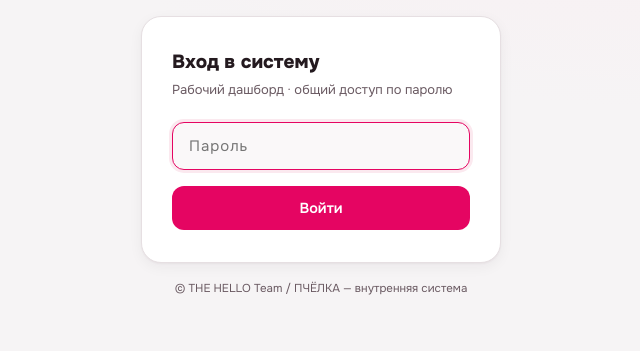
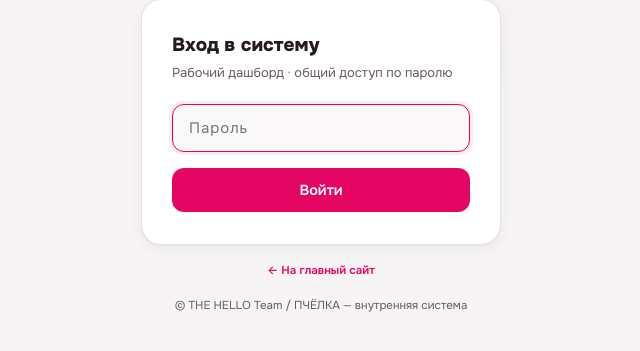
Before and after one commit to avnassonov-rgb/the-hello-team, a website: page public/login.html in a window 1280 px wide. Shown: the part 311-662 px from the top of the page, without its empty margins (319-959 px from the left). Drawn offline with Linux system fonts and the light colour scheme.

Commit message:
Add files via upload

```diff
--- a/public/login.html
+++ b/public/login.html
@@ -41,6 +41,7 @@
         <button type="submit" class="btn btn-pink loginbtn" id="loginBtn">Войти</button>
       </form>
     </div>
+    <div class="loginfoot" style="margin-bottom:8px;"><a href="/" style="color:var(--accent-text);font-weight:600;text-decoration:none;">← На главный сайт</a></div>
     <div class="loginfoot">© THE HELLO Team / ПЧЁЛКА — внутренняя система</div>
   </div>
 <script src="/js/login.js"></script>
```
